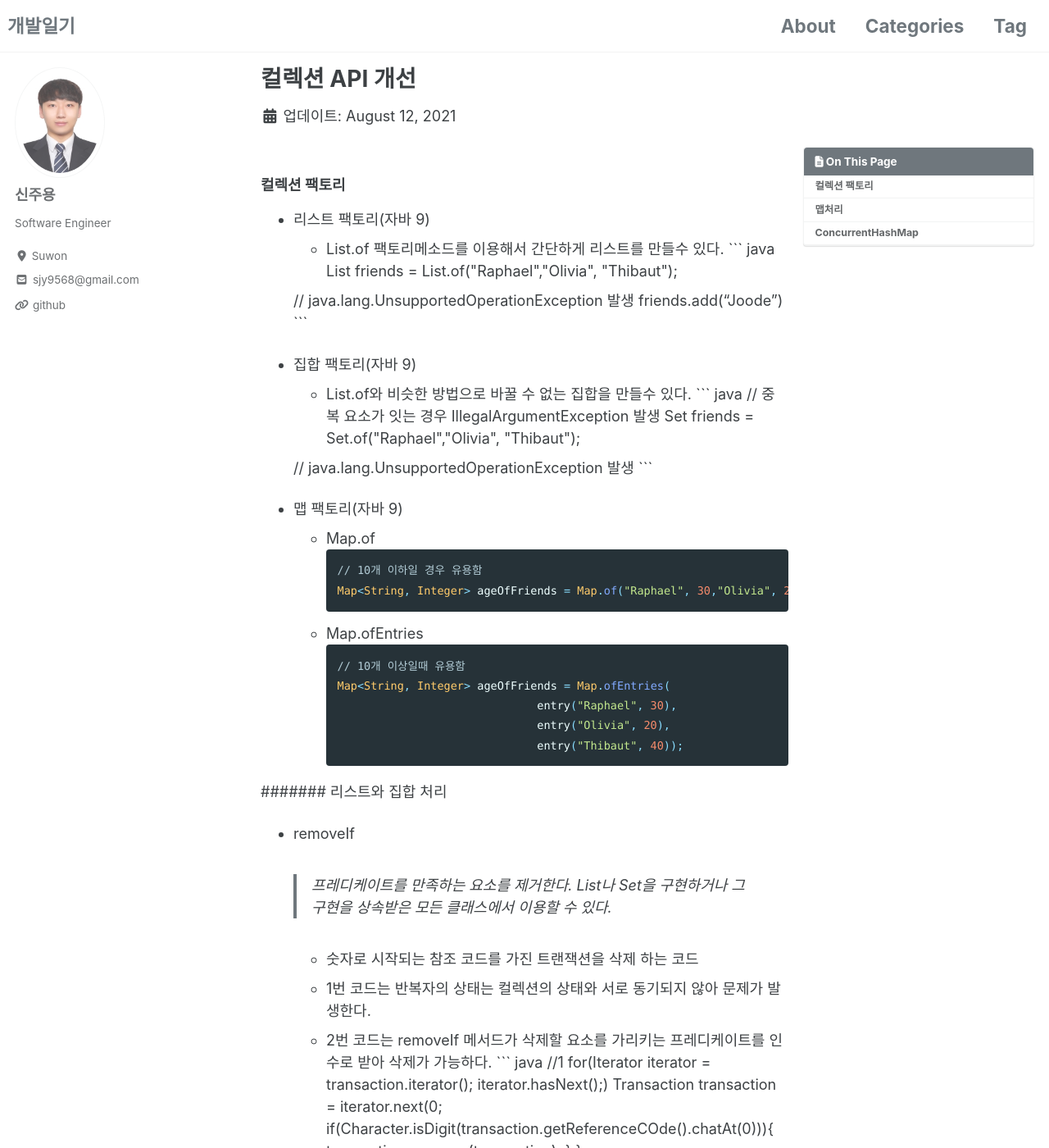
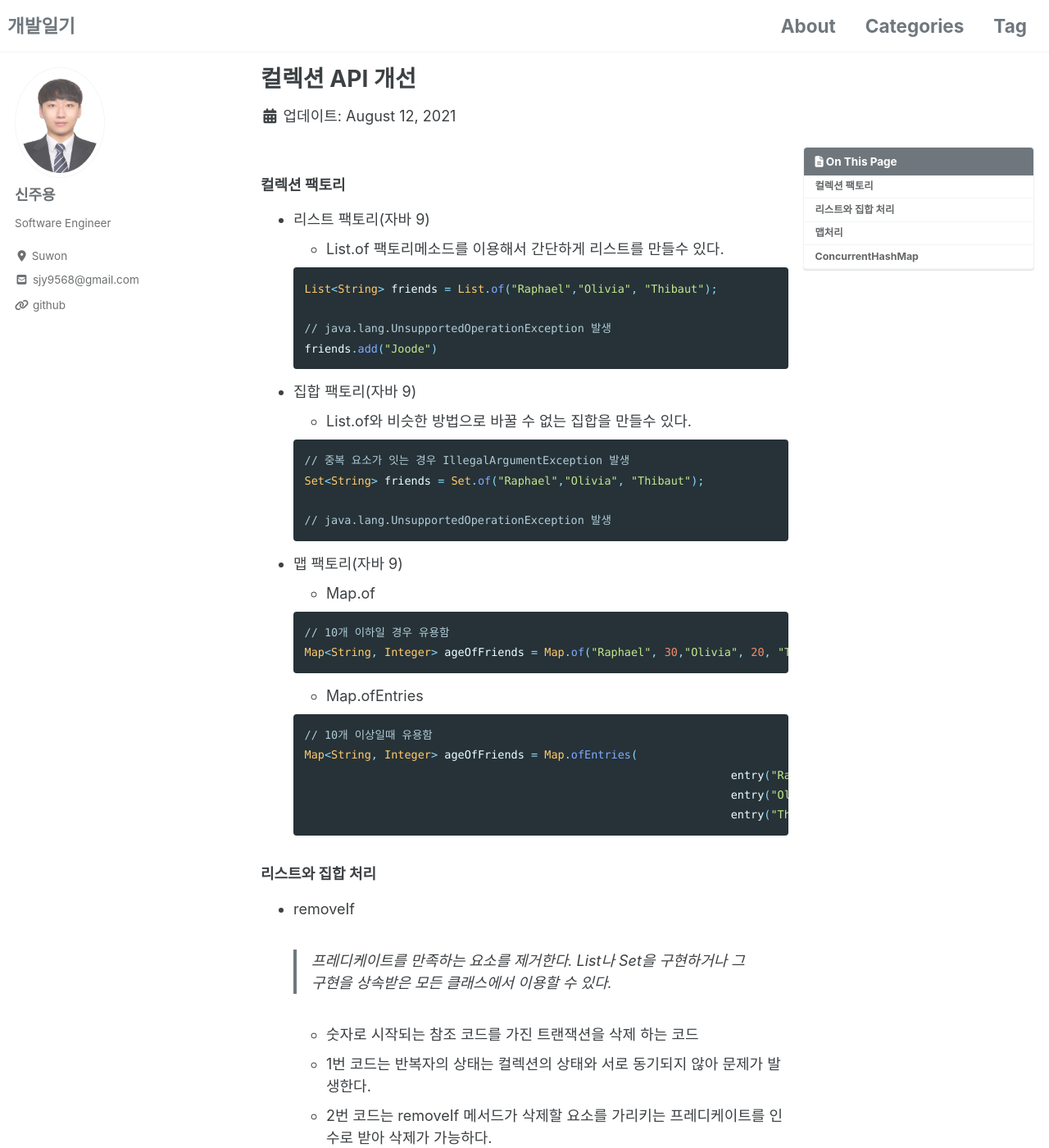
Before and after one commit to shinjooyoung/shinjooyoung.github.io, a Jekyll site: the page built from _posts/2021-08-12-java-스트림과 람다를 이용한 효과적 프로그래밍.md, in a window 1280 px wide and 1400 px high. Shown: the whole window at 82% size. Built offline with Jekyll 4.4.1, drawn with Linux system fonts in a browser that asks for light colours; cached includes are drawn as plain includes; nearby versions of some CDN libraries; comment, search, counter and statistics services are not loaded; some of the changed text lies outside the part shown.

Commit message:
자바 공부

````diff
--- a/_posts/2021-08-12-java-스트림과 람다를 이용한 효과적 프로그래밍.md
+++ b/_posts/2021-08-12-java-스트림과 람다를 이용한 효과적 프로그래밍.md
@@ -13,6 +13,7 @@ toc: true
 
 - 리스트 팩토리(자바 9)
   - List.of 팩토리메소드를 이용해서 간단하게 리스트를 만들수 있다.
+
   ``` java
   List<String> friends = List.of("Raphael","Olivia", "Thibaut");
 
@@ -21,6 +22,7 @@ toc: true
   ```
 - 집합 팩토리(자바 9)
   - List.of와 비슷한 방법으로 바꿀 수 없는 집합을 만들수 있다.
+
   ``` java
   // 중복 요소가 잇는 경우 IllegalArgumentException 발생
   Set<String> friends = Set.of("Raphael","Olivia", "Thibaut");
@@ -29,12 +31,14 @@ toc: true
   ```
 - 맵 팩토리(자바 9)
   - Map.of
+
   ``` java
   // 10개 이하일 경우 유용함
   Map<String, Integer> ageOfFriends = Map.of("Raphael", 30,"Olivia", 20, "Thibaut", 40);
   ```
   - Map.ofEntries
-   ``` java
+
+  ``` java
   // 10개 이상일때 유용함
   Map<String, Integer> ageOfFriends = Map.ofEntries(
   								entry("Raphael", 30),
@@ -42,13 +46,15 @@ toc: true
   								entry("Thibaut", 40));
   ```
 
-####### 리스트와 집합 처리
+###### 리스트와 집합 처리
+
 - removeIf
 > 프레디케이트를 만족하는 요소를 제거한다. List나 Set을 구현하거나 그 구현을 상속받은 모든 클래스에서 이용할 수 있다.
 
   - 숫자로 시작되는 참조 코드를 가진 트랜잭션을 삭제 하는 코드
   - 1번 코드는 반복자의 상태는 컬렉션의 상태와 서로 동기되지 않아 문제가 발생한다.
   - 2번 코드는 removeIf 메서드가 삭제할 요소를 가리키는 프레디케이트를 인수로 받아 삭제가 가능하다.
+
    ``` java
    //1
    for(Iterator<Transaction> iterator = transaction.iterator();
@@ -58,7 +64,6 @@ toc: true
        	transactions.remove(transaction);
        }
    }
-
    //2
    transcation.removeIf(transaction -> Character.isDigit(transcation.getReferenceCode().chatAt(0)));
    ```
@@ -67,6 +72,7 @@ toc: true
 
 - 컬렉션 객체르르 Iterator 객체와 혼용하면 반복과 컬렉션 변경이 동시에 이루어지면서 쉽게 문제를 일으킨다.
 - 자바 8의 기능을 이용하면 다음과 같이 간단하게 구현할 수 있다.
+
 ``` java
 referenceCodes.replaceAll(code -> Character.toUppercase(code.chartAt(0)) + code.substring(1));
 ```
@@ -74,7 +80,8 @@ referenceCodes.replaceAll(code -> Character.toUppercase(code.chartAt(0)) + code.
 > 자바 8에서는 Map 인터페이스에 몇가지 디폴트 메서드가 추가 됐다.
 
 - forEach
-  - Map.Entry<K,V>의 반복자를 이용해 맵의 항목집합을 반복할 수 있었는데 자바8에서는 Map 인터페이스는 BiConsumer를 인수로 받는 forEach메서드를 지원하므로 조금 더 간단히 구현 가능하다
+  - Map.Entry<K,V>의 반복자를 이용해 맵의 항목집합을 반복할 수 있었는데 자바8에서는 Map 인터페이스는 BiConsumer를 인수로 받는 forEach메서드를 지원하므로 조금 더 간단히 구현 가능하다.
+
   ``` java
   ageOfFiend.forEach((friend, age) -> System.out.println(friend + " is" + age + " years old"));
   ```
@@ -86,6 +93,7 @@ referenceCodes.replaceAll(code -> Character.toUppercase(code.chartAt(0)) + code.
 
 - getOrDefault 메서드
   - 키가 존재하지 않으면 널포인트 익셉션으로 요청 결과가 널인지 확인해야 한다. 이 문제를 해결하는 방법이 해당메소드를 사용하는 것이다.
+
   ``` java
   // 값이 존재하지 않는 경우 뒤에입력한 Matrix를 출력한다.
   favoriteMovies.getOrDefault("Olivia", "Matrix")
@@ -93,6 +101,7 @@ referenceCodes.replaceAll(code -> Character.toUppercase(code.chartAt(0)) + code.
 
 - 계산 패턴
   - computerIfAbsent : 제공된 키에 해당한느 값이 없으면(없거나 Null),키를 이용해 새 값을 계산하고 밉에 추가한다.
+
   ``` java
   // line이 맵에 없는경우 실행한다.
   lines.forEach(line -> dataToHash.computeIfAbsent(line, this::clculateDigest));
@@ -102,12 +111,14 @@ referenceCodes.replaceAll(code -> Character.toUppercase(code.chartAt(0)) + code.
 
 - 삭제 패턴
   - favouriteMovies : 첫번째 인수리 넘긴 key의 value값이  두 번째 인수로 넘긴 value와 같으면 삭제한다
+
   ``` java
   favouriteMovies.remove(key, value)
   ```
 - 교체 패턴
   - replaceAll : 맵의 모든 값의 형식을 바꿀 수 있다.
     - favouriteMovies : 첫번째 인수리 넘긴 key의 value값이  두 번째 인수로 넘긴 value와 같으면 삭제한다
+
   ``` java
   // 모든 value들이 대문자로 변경된다.
   favouriteMovies.replaceAll((key, value)-> value.toUpperCase())
@@ -115,7 +126,8 @@ referenceCodes.replaceAll(code -> Character.toUppercase(code.chartAt(0)) + code.
 
 - 합침
   - marge : 두 개의 맵을 합친다.
-    ``` java
+
+  ``` java
   // 중복된 키가 있으면 두 값을 연결
   favouriteMovies.marge((k,v) -> newMovie.marge(k,v, (movie1, movie2)- > movie1 + " & " + movvie2));
   ```
@@ -134,6 +146,7 @@ referenceCodes.replaceAll(code -> Character.toUppercase(code.chartAt(0)) + code.
     - Map.Entry 연산 : forEachEntry, reduceEntries, searchEntries
   - 이들 연산에 제공한 함수는 계산이 진행되는 동안 바뀔수 있는 객체, 순서 등에 의존하지 않아야 한다.
   - 병령성 기준값을 지정해야 한다. 맵의 크기가 주어진 기준값보다 작으면 순차적으로 연산을 실행한다. 기준값을 1로 지정하면 공통스레드 풀을 이용해 병렬성을 극대화 한다.
+
   ``` java
   // 기준값
   ConcurrentHashMap<String, Long> map = ConcurrentHashMap<>();
````
Also changed, not shown: other parts of _posts/2021-08-12-java-스트림과 람다를 이용한 효과적 프로그래밍.md (+0 -1 lines).
